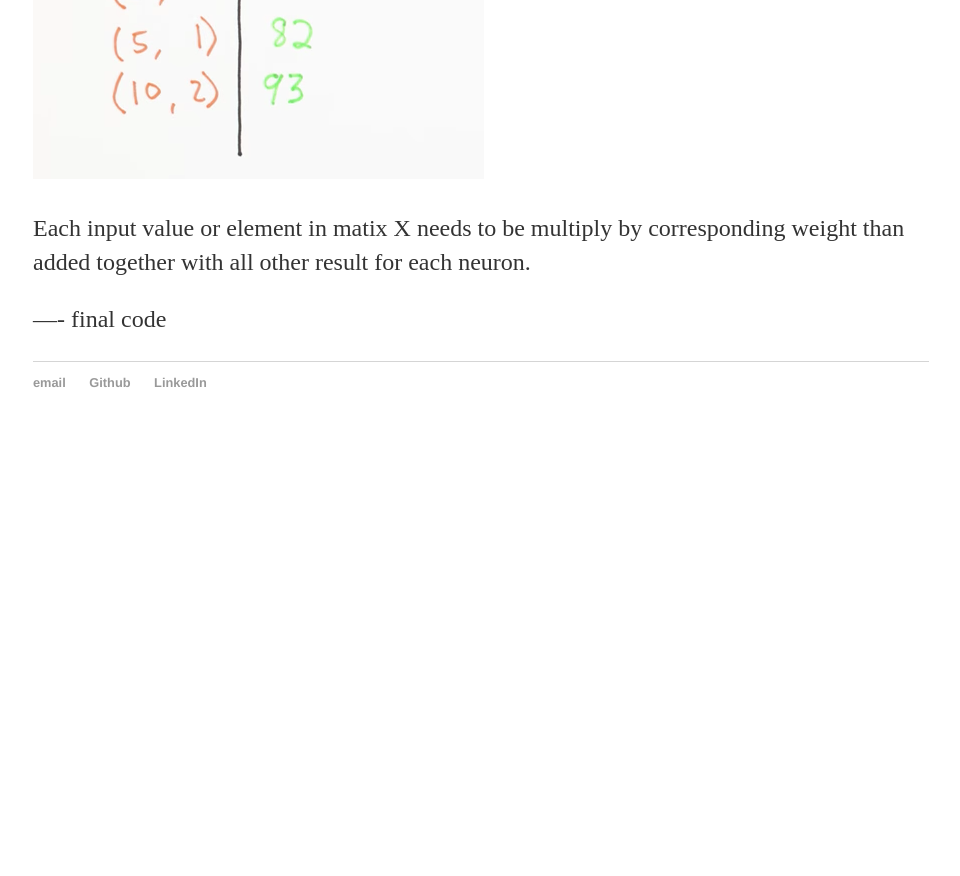
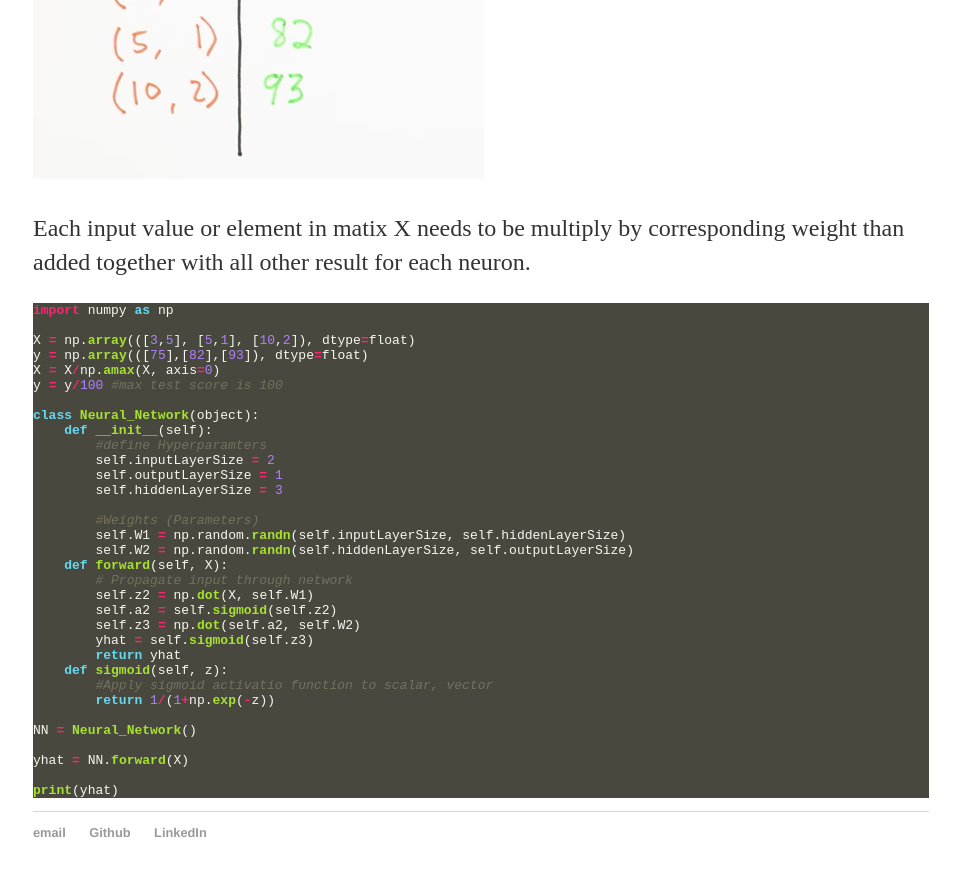
Before and after one commit to summii/summii.github.io, a Jekyll site: the page built from _posts/2018-05-05-neural-network-from-scratch.md, in a window 1280 px wide and 900 px high, scrolled down 3869 px. Shown: the top 876 px of the window, without its empty margins (159-1119 px from the left). Built offline with Jekyll 4.4.1, drawn with Linux system fonts in a browser that asks for light colours; before the commit the page ends 4319 px from its top, so only the background shows below that.

Commit message:
added code

````diff
--- a/_posts/2018-05-05-neural-network-from-scratch.md
+++ b/_posts/2018-05-05-neural-network-from-scratch.md
@@ -51,4 +51,38 @@ Our input data matrix X is of dimension 3x2 and corresponding output Y is of dim
 
 Each input value or element in matix X needs to be multiply by corresponding weight than added together with all other result for each neuron.
 
----- final code
+```python
+import numpy as np
+
+X = np.array(([3,5], [5,1], [10,2]), dtype=float)
+y = np.array(([75],[82],[93]), dtype=float)
+X = X/np.amax(X, axis=0)
+y = y/100 #max test score is 100
+
+class Neural_Network(object):
+    def __init__(self):
+        #define Hyperparamters
+        self.inputLayerSize = 2
+        self.outputLayerSize = 1
+        self.hiddenLayerSize = 3
+
+        #Weights (Parameters)
+        self.W1 = np.random.randn(self.inputLayerSize, self.hiddenLayerSize)
+        self.W2 = np.random.randn(self.hiddenLayerSize, self.outputLayerSize)
+    def forward(self, X):
+        # Propagate input through network
+        self.z2 = np.dot(X, self.W1)
+        self.a2 = self.sigmoid(self.z2)
+        self.z3 = np.dot(self.a2, self.W2)
+        yhat = self.sigmoid(self.z3)
+        return yhat
+    def sigmoid(self, z):
+        #Apply sigmoid activatio function to scalar, vector
+        return 1/(1+np.exp(-z))
+
+NN = Neural_Network()
+
+yhat = NN.forward(X)
+
+print(yhat)
+```
````
